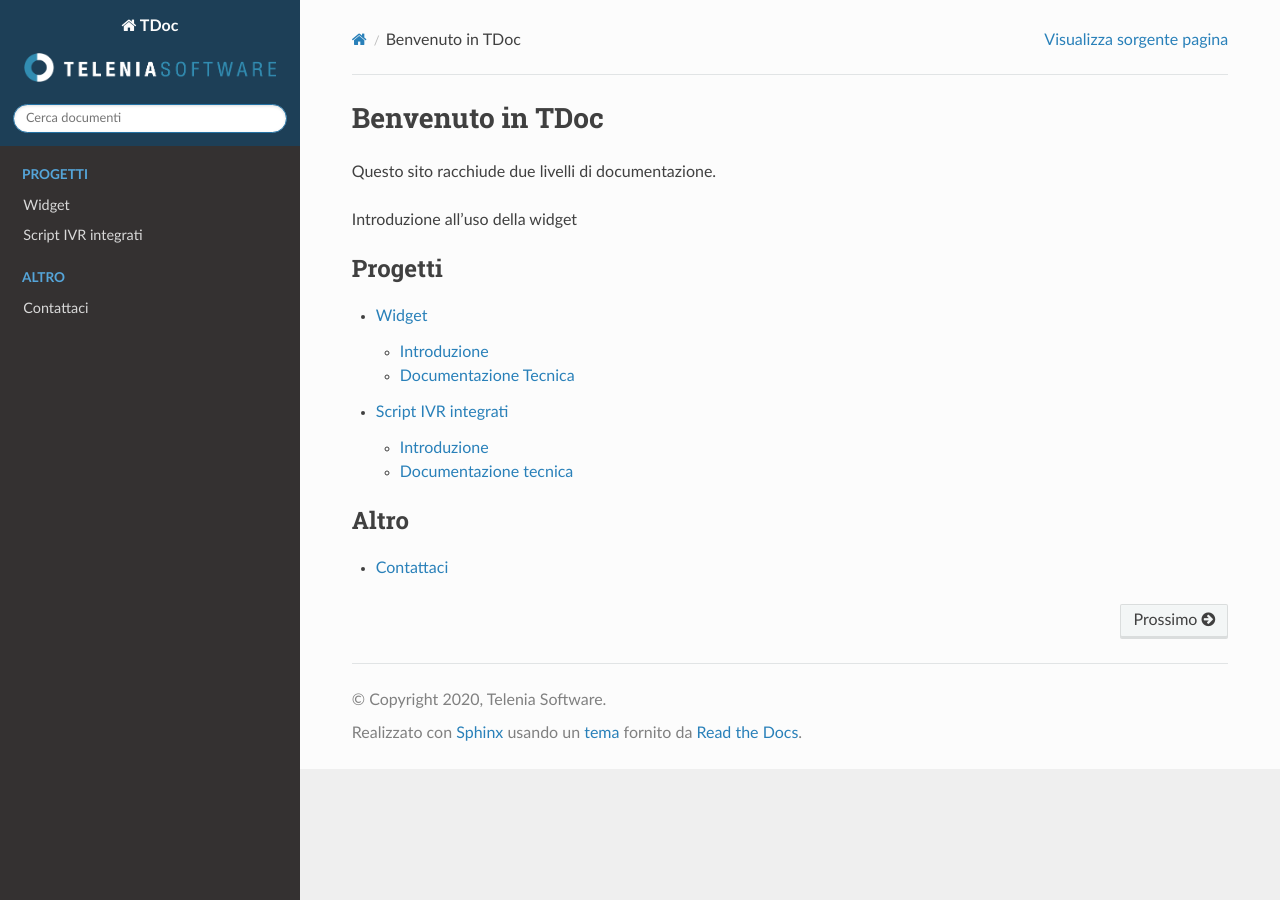
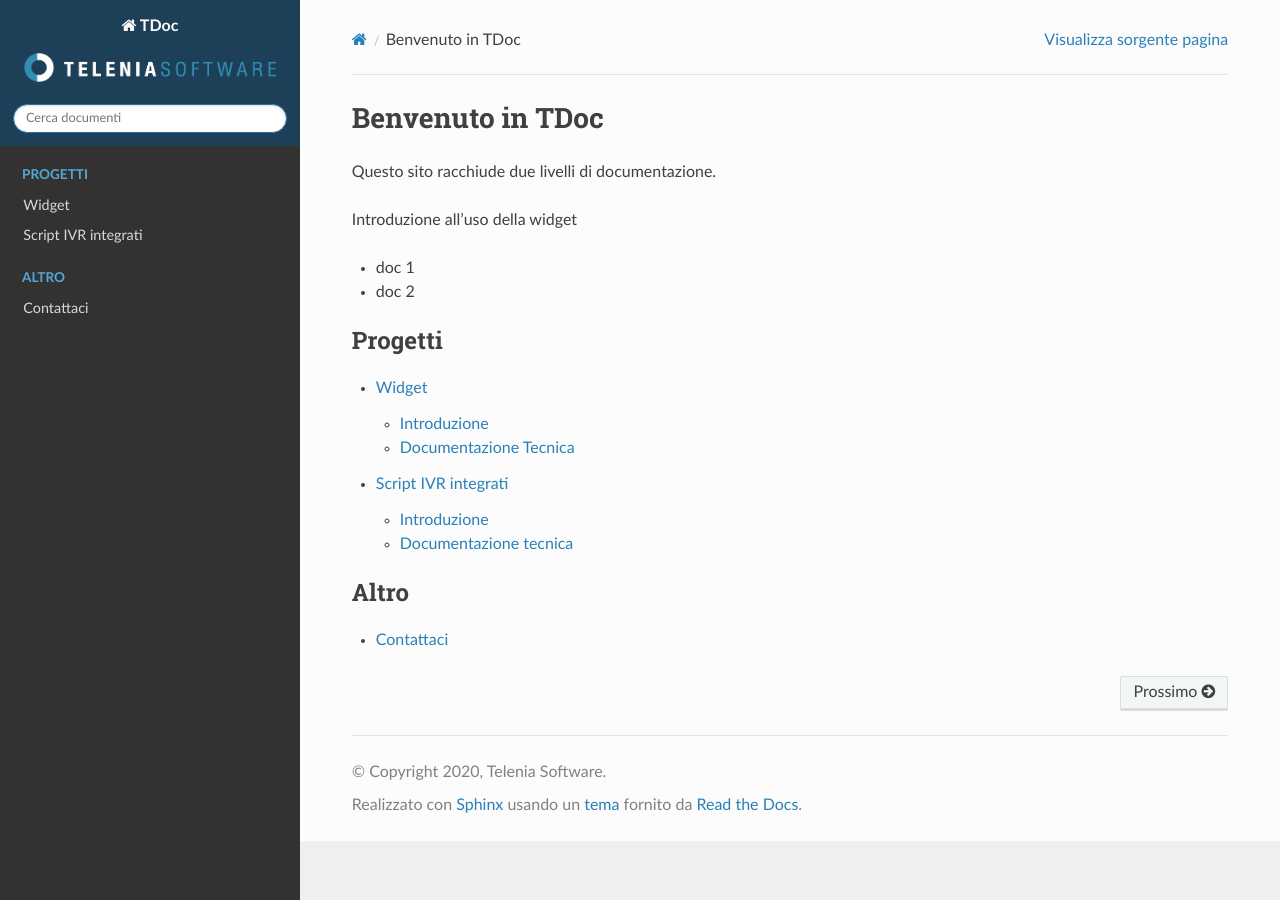
Before and after one commit to teleniasoftware/tdoc, a Sphinx documentation site: the page built from source/index.rst, in a window 1280 px wide. Built offline with Sphinx 7.4.7 and the Read the Docs theme 2.0.0, drawn with Linux system fonts in a browser that asks for light colours.

Commit message:
update master

```diff
--- a/source/index.rst
+++ b/source/index.rst
@@ -9,6 +9,9 @@
 Questo sito racchiude due livelli di documentazione.
 
 Introduzione all'uso della widget
+
+- doc 1
+- doc 2
 
 .. toctree::
    :maxdepth: 2
```
